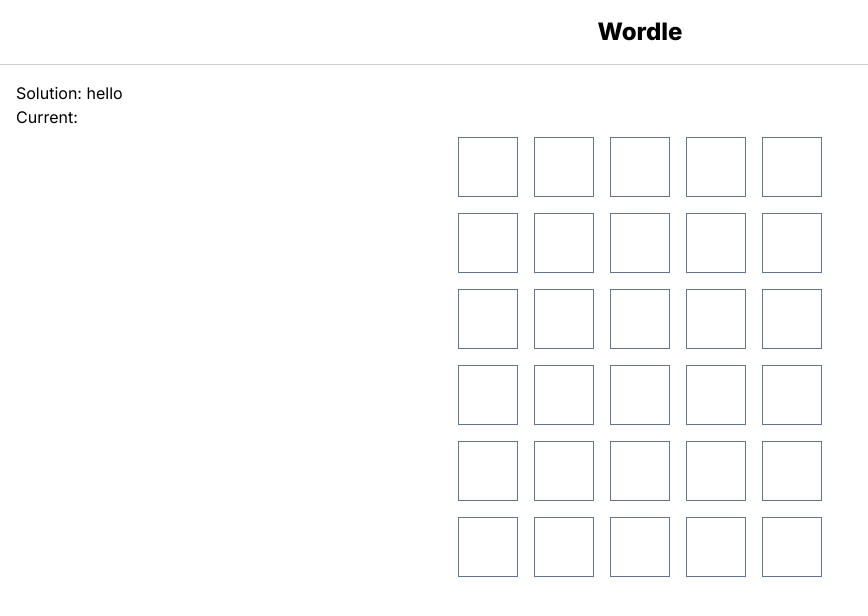
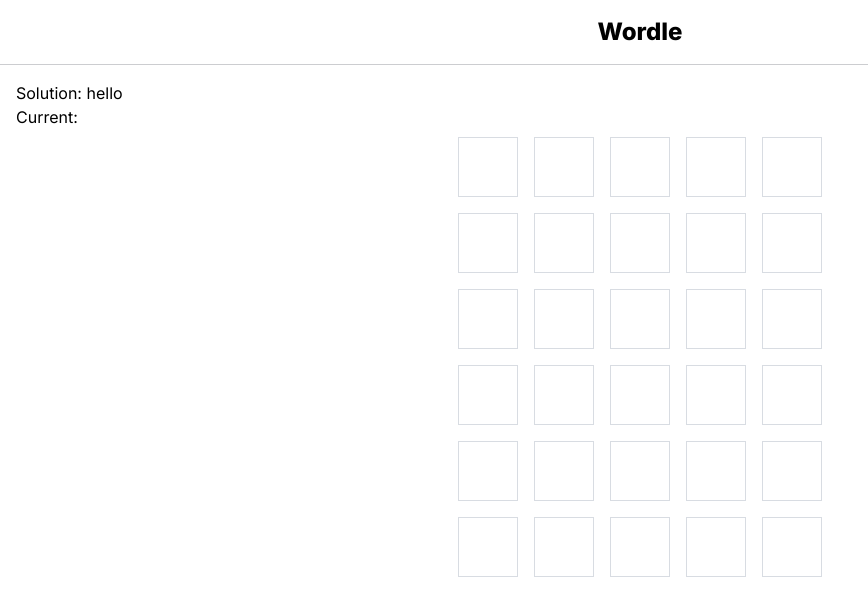
Before and after one commit to iglooe/wordle-clone, a Next.js app: page / in a window 1280 px wide. Shown: the top 616 px of the page, without its empty margins (0-868 px from the left). Built offline with nearby package versions, Linux system fonts and the light colour scheme; data requests are answered from the project's data file.

Commit message:
[STYLE] - added styles to active rows

```diff
--- a/app/components/Row.js
+++ b/app/components/Row.js
@@ -8,7 +8,7 @@
           {guess.map((l, i) => {
             return (
               <div
-                className={`${l.color} block items-center pt-1 w-[60px] h-[60px] border border-slate-500 m-2 text-center uppercase font-semibold text-5xl text-black`}
+                className={`${l.color} block items-center pt-1 w-[60px] h-[60px] border border-slate-500 m-2 text-center uppercase font-semibold text-5xl text-zinc-950/75`}
                 key={i}
               >
                 {l.key}
@@ -27,7 +27,7 @@
         {letters.map((letter, i) => (
           <div
             key={i}
-            className="block items-center pt-1 w-[60px] h-[60px] border border-slate-500 m-2 text-center uppercase font-semibold text-5xl text-black`"
+            className="bg-zinc-100/20 block items-center pt-1 w-[60px] h-[60px] border border-slate-500 m-2 text-center uppercase font-semibold text-5xl text-zinc-700"
           >
             {letter}
           </div>
@@ -38,7 +38,7 @@
         */}
         {[...Array(5 - letters.length)].map((_, i) => (
           <div
-            className="block w-[60px] h-[60px] border border-slate-500 m-2 text-center uppercase bold text-5xl"
+            className="block w-[60px] h-[60px] border border-slate-500/35 m-2 text-center uppercase bold text-5xl"
             key={i}
           ></div>
         ))}
@@ -48,11 +48,11 @@
 
   return (
     <div className="flex justify-center text-center">
-      <div className="block w-[60px] h-[60px] border border-slate-500 m-2 text-center uppercase bold text-5xl"></div>
-      <div className="block w-[60px] h-[60px] border border-slate-500 m-2 text-center uppercase bold text-5xl"></div>
-      <div className="block w-[60px] h-[60px] border border-slate-500 m-2 text-center uppercase bold text-5xl"></div>
-      <div className="block w-[60px] h-[60px] border border-slate-500 m-2 text-center uppercase bold text-5xl"></div>
-      <div className="block w-[60px] h-[60px] border border-slate-500 m-2 text-center uppercase bold text-5xl"></div>
+      <div className="block w-[60px] h-[60px] border border-slate-500/25 m-2 text-center uppercase bold text-5xl"></div>
+      <div className="block w-[60px] h-[60px] border border-slate-500/25 m-2 text-center uppercase bold text-5xl"></div>
+      <div className="block w-[60px] h-[60px] border border-slate-500/25 m-2 text-center uppercase bold text-5xl"></div>
+      <div className="block w-[60px] h-[60px] border border-slate-500/25 m-2 text-center uppercase bold text-5xl"></div>
+      <div className="block w-[60px] h-[60px] border border-slate-500/25 m-2 text-center uppercase bold text-5xl"></div>
     </div>
   );
 }
--- a/app/globals.css
+++ b/app/globals.css
@@ -37,6 +37,10 @@
   animation-delay: 0.8s;
 }
 
+.row.current > div.filled {
+  animation: bounce 0.2s ease-in-out forwards;
+}
+
 @keyframes flip {
   0% {
     transform: rotateX(0deg);
@@ -51,3 +55,17 @@
     transform: rotateX(0deg);
   }
 }
+
+@keyframes bounce {
+  0% {
+    transform: scale(1);
+    border-color: #ddd;
+  }
+  50% {
+    transform: scale(1.2);
+  }
+  100% {
+    transform: scale(1);
+    border-color: #333;
+  }
+}
```
